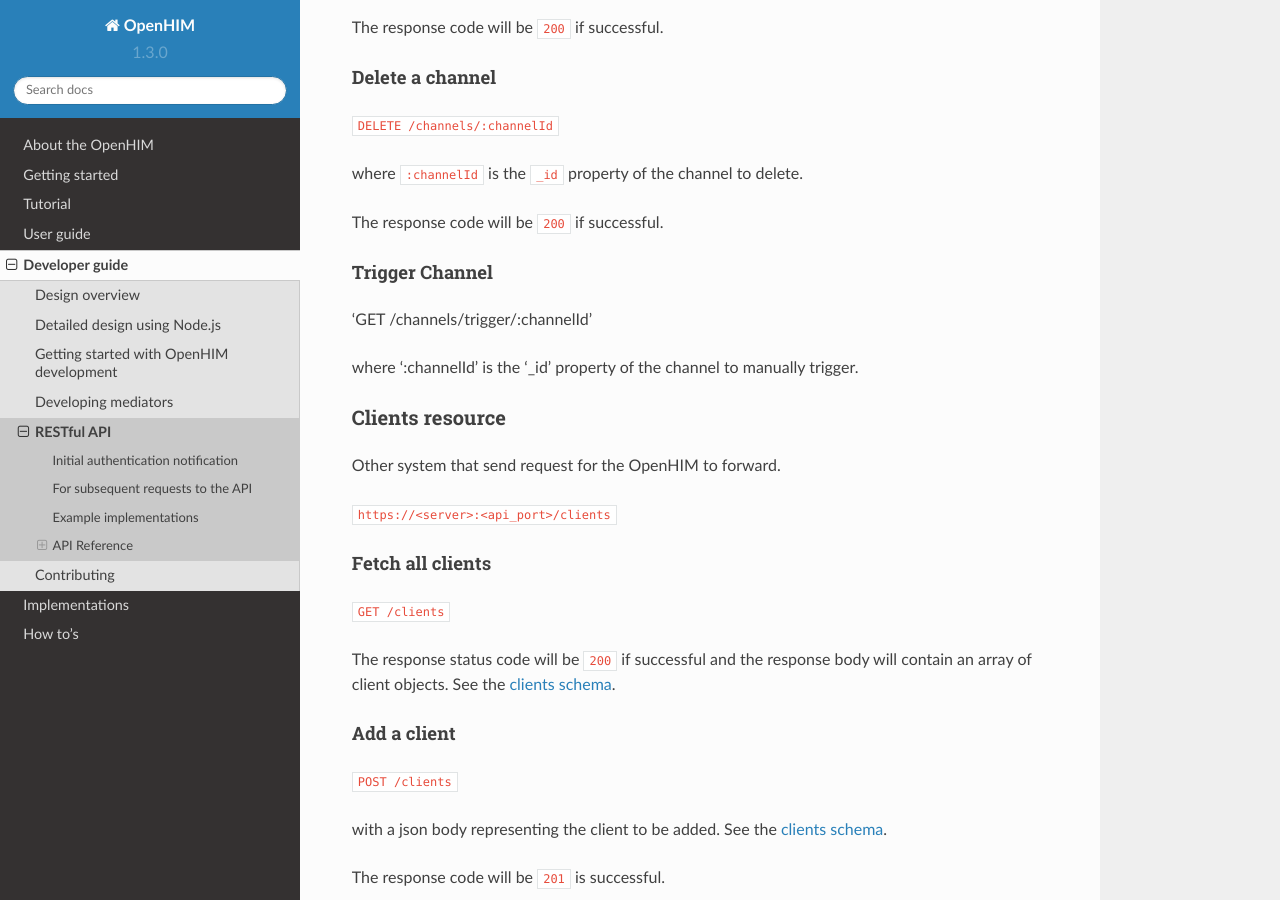
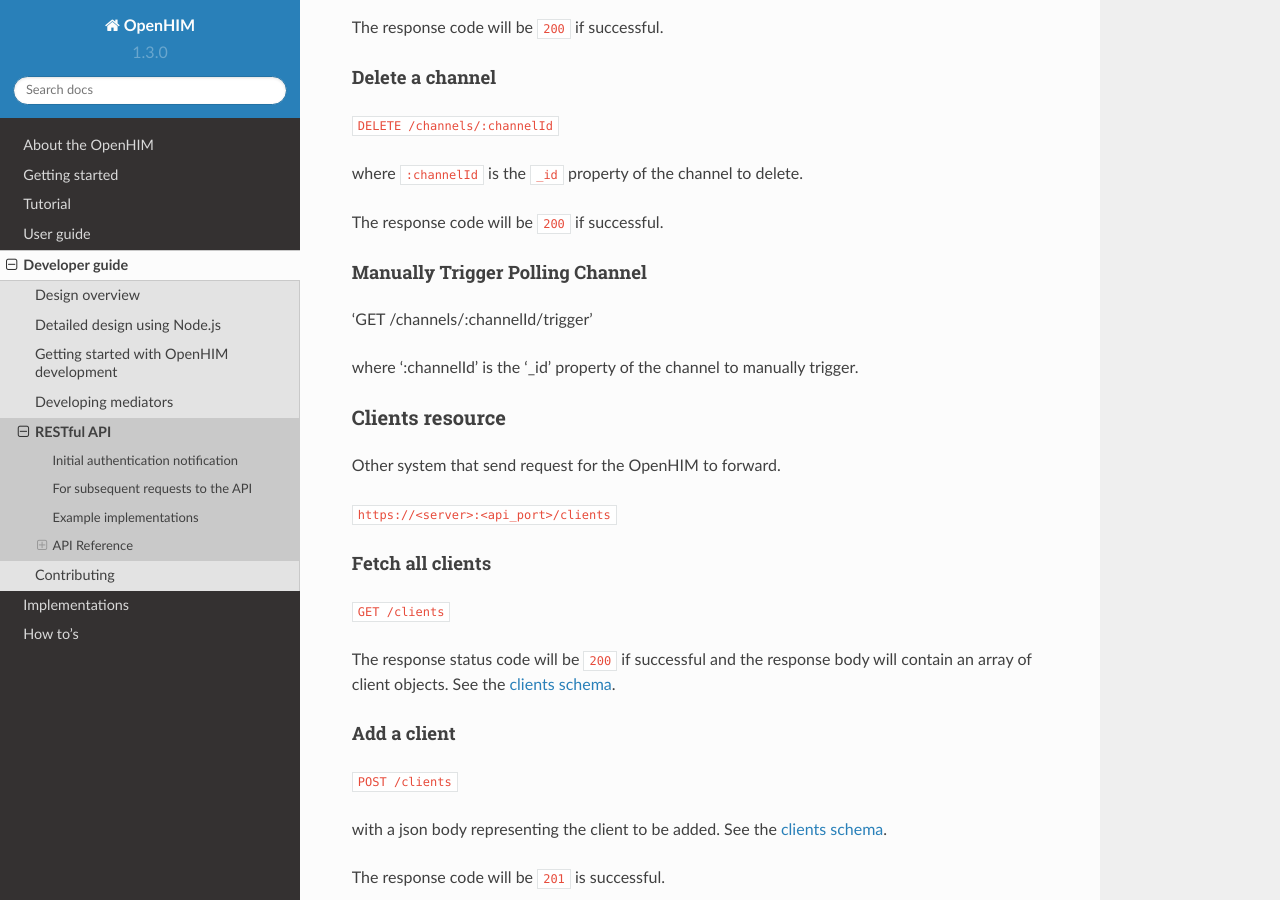
Before and after one commit to jembi/openhim-core-js, a Sphinx documentation site: the page built from docs/dev-guide/api-ref.md, in a window 1280 px wide and 900 px high, scrolled down 2416 px. Built offline with Sphinx 7.4.7 and the Read the Docs theme 2.0.0, drawn with Linux system fonts in a browser that asks for light colours.

Commit message:
#OHIE-119: updated docs with latest URL

```diff
--- a/docs/dev-guide/api-ref.md
+++ b/docs/dev-guide/api-ref.md
@@ -101,9 +101,9 @@
 
 The response code will be `200` if successful.
 
-#### Trigger Channel
+#### Manually Trigger Polling Channel
 
-'GET /channels/trigger/:channelId'
+'GET /channels/:channelId/trigger'
 
 where ':channelId' is the '_id' property of the channel to manually trigger.
 
```
